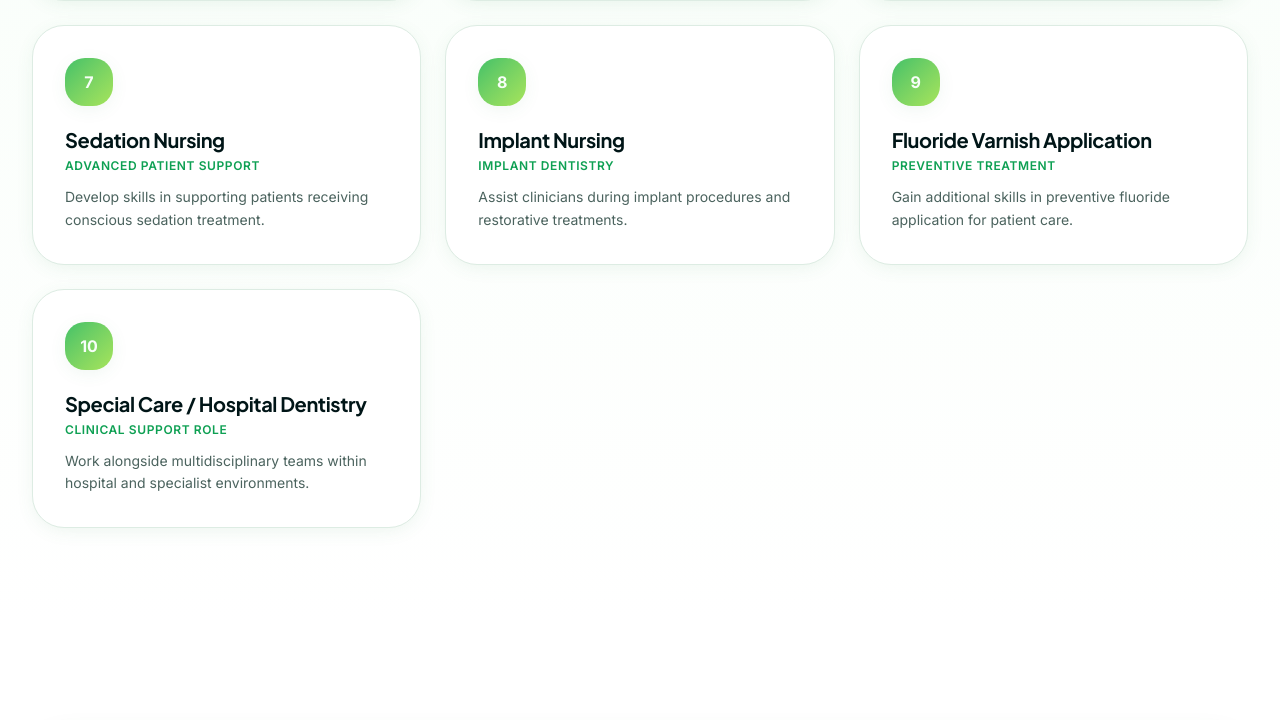
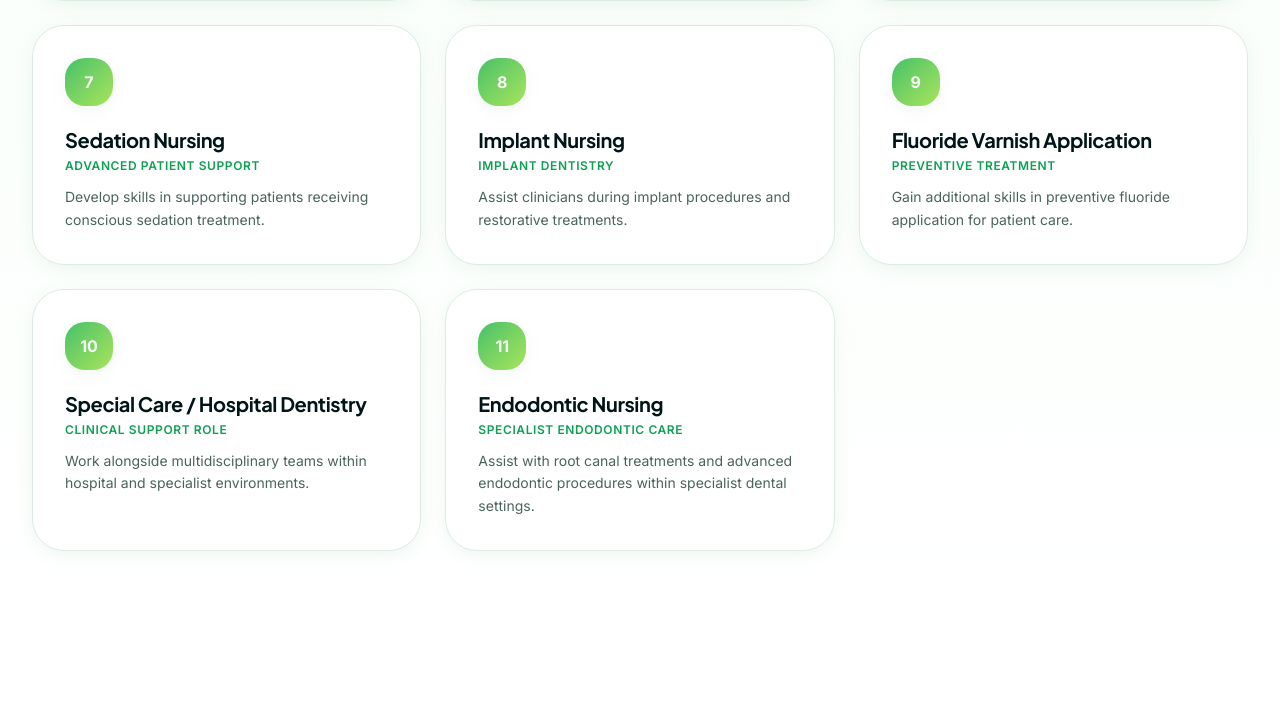
Before and after one commit to MohanPrasathSece/career-upgrade-path, a React (Vite) app: page /faq in a window 1280 px wide. Shown: the part 2165-2885 px from the top of the page. Built offline with nearby package versions, Linux system fonts and the light colour scheme.

Commit message:
Add Endodontic Nursing to career progression

```diff
--- a/package.json
+++ b/package.json
@@ -62,7 +62,8 @@
     "tw-animate-css": "^1.3.4",
     "vaul": "^1.1.2",
     "vite-tsconfig-paths": "^6.0.2",
-    "zod": "^3.24.2"
+    "zod": "^3.24.2",
+    "nodemailer": "^6.9.13"
   },
   "devDependencies": {
     "@eslint/js": "^9.32.0",
@@ -79,6 +80,7 @@
     "prettier": "^3.7.3",
     "typescript": "^5.8.3",
     "typescript-eslint": "^8.56.1",
-    "vite": "^7.3.1"
+    "vite": "^7.3.1",
+    "@types/nodemailer": "^6.4.14"
   }
 }
--- a/src/routes/faq.tsx
+++ b/src/routes/faq.tsx
@@ -196,6 +196,11 @@ function FAQPage() {
                 pathway: "CLINICAL SUPPORT ROLE",
                 desc: "Work alongside multidisciplinary teams within hospital and specialist environments.",
               },
+              {
+                role: "Endodontic Nursing",
+                pathway: "SPECIALIST ENDODONTIC CARE",
+                desc: "Assist with root canal treatments and advanced endodontic procedures within specialist dental settings.",
+              },
             ].map((p, i) => (
               <div
                 key={i}
```
Also changed, not shown: 1 other file (tests, documents, lock files or other folders).
